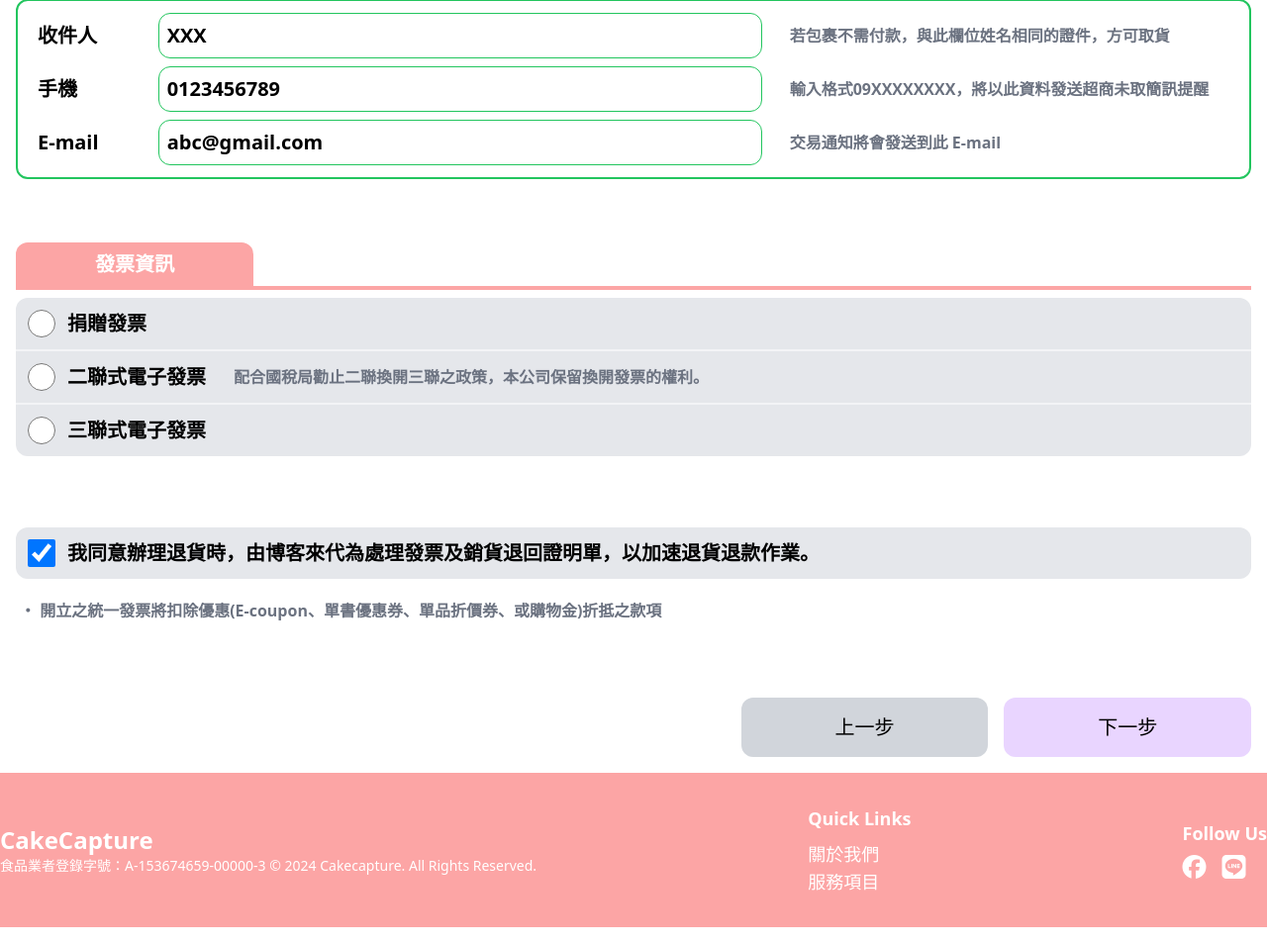
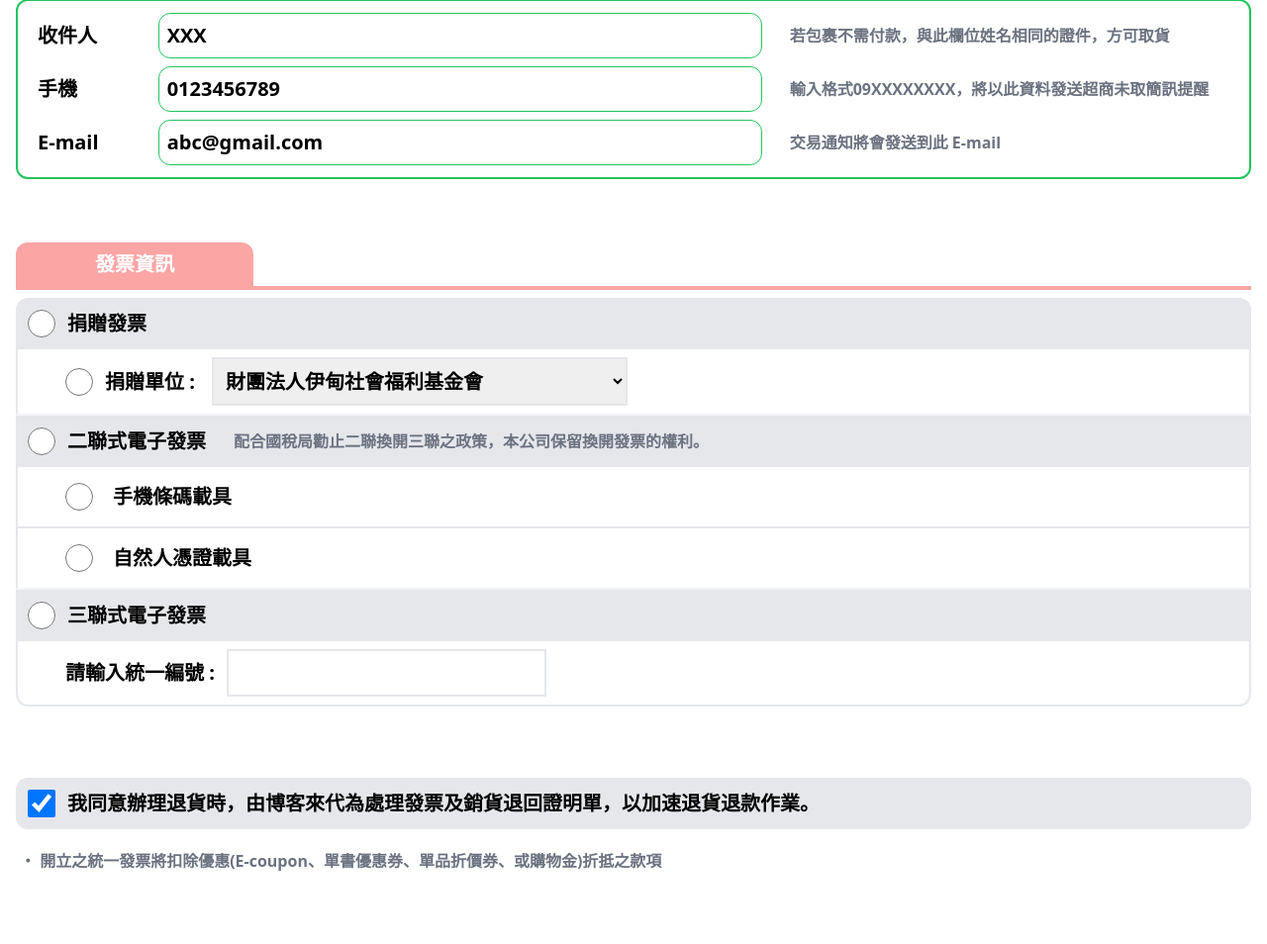
Before and after one commit to x10akd/CakeCapture, a Django app: page /cart/payment in a window 1280 px wide. Shown: the part 1721-2675 px from the top of the page at 99% size. Run offline with Django 5.2, Linux system fonts and the light colour scheme; style sheets or scripts are compiled from the project's sources; some libraries are stand-ins or nearby versions.

Commit message:
Update cart_payment.html

```diff
--- a/templates/cart/cart_payment.html
+++ b/templates/cart/cart_payment.html
@@ -171,28 +171,74 @@
       </div>
     </div>
   </div>
-  <!-- section-receipt -->
+  <!-- section-invoice -->
   <div class="mt-12 m-2 p-2 text-center text-xl font-semibold">
-    <!-- receipt-tag -->
+    <!-- invoice-tag -->
     <div class="w-60 rounded-t-xl p-2 bg-red-300 text-white">
       <h3>發票資訊</h3>
     </div>
     <span class="block w-full h-1 bg-red-300"></span>
-    <!-- receipt-options -->
+    <!-- invoice-options -->
     <div class="mt-2">
-      <div class="flex items-center rounded-t-xl border-b-2 border-gray-100 p-3 bg-gray-200">
-        <input type="radio" name="delivery-method" id="method_1" class="w-7 h-7">
-        <label for="method_1" class="circle ml-3 font-semibold">捐贈發票</label>
+      <!-- donate-community -->
+      <div class=" border-b-2 border-gray-100">
+        <div class="flex items-center rounded-t-xl p-3 bg-gray-200">
+          <input type="radio" name="invoice-options" id="donate" class="w-7 h-7">
+          <label for="donate" class="ml-3 font-semibold">捐贈發票</label>
+        </div>
+        <div class="flex items-center p-2 border-l-2 border-r-2 border-gray-200">
+          <input type="radio" id="donate_community" name="invoice_donate" class="ml-10 w-7 h-7">
+          <label for="donate_community" class="ml-3">
+            <span>捐贈單位 :</span>
+            <select name="invoice_to_community" id="invoice_to_community" class="ml-3 p-2 border-2 border-gray-200">
+              <option value="001::財團法人伊甸社會福利基金會">財團法人伊甸社會福利基金會</option>
+              <option value="002::財團法人肝病防治學術基金會">財團法人肝病防治學術基金會</option>
+              <option value="003::財團法人心路社會福利基金會">財團法人心路社會福利基金會</option>
+              <option value="004::財團法人中華民國兒童福利聯盟文教基金會">財團法人中華民國兒童福利聯盟文教基金會</option>
+            </select>
+          </label>
+        </div>
       </div>
-      <div class="flex items-center border-b-2 border-gray-100 p-3 bg-gray-200">
-        <input type="radio" name="delivery-method" id="method_1" class="w-7 h-7">
-        <label for="method_1" class="circle ml-3 font-semibold">二聯式電子發票</label>
-        <p class="ml-7 text-base text-gray-500">配合國稅局勸止二聯換開三聯之政策，本公司保留換開發票的權利。</p>
+      <!-- two-parts -->
+      <div class=" border-b-2 border-gray-100">
+        <div class="flex items-center p-3 bg-gray-200">
+          <input type="radio" name="invoice-options" id="two_parts" class="w-7 h-7">
+          <label for="two_parts" class="ml-3 font-semibold">二聯式電子發票</label>
+          <p class="ml-7 text-base text-gray-500">配合國稅局勸止二聯換開三聯之政策，本公司保留換開發票的權利。</p>
+        </div>
+        <div class="flex items-center p-2 border-l-2 border-r-2 border-gray-200">
+          <input type="radio" id="cell-barcode" name="two-parts" class="ml-10 w-7 h-7">
+          <label for="cell-barcode" class="ml-3 p-2">
+            手機條碼載具
+          </label>
+        </div>
+        <div class="flex items-center p-2 border-t-2 border-x-2 border-gray-200">
+          <input type="radio" id="citizen-barcode" name="two-parts" class="ml-10 w-7 h-7">
+          <label for="citizen-barcode" class="ml-3 p-2">
+            自然人憑證載具
+          </label>
+        </div>
       </div>
-      <div class="flex items-center rounded-b-xl p-3 bg-gray-200">
-        <input type="radio" name="delivery-method" id="method_2" class="w-7 h-7">
-        <label for="method_2" class="circle ml-3 font-semibold">三聯式電子發票</label>
+
+      <!-- three-parts -->
+      <div class="rounded-b-xl border-b-2 border-gray-200">
+        <div class="flex items-center p-3 bg-gray-200">
+          <input type="radio" name="invoice-options" id="three_parts" class="w-7 h-7">
+          <label for="three_parts" class="ml-3 font-semibold">三聯式電子發票</label>
+        </div>
+        <div class="flex items-center rounded-b-xl border-x-2 border-gray-200 p-2">
+          <label for="uniform-numbers" class="ml-10">請輸入統一編號 :</label>
+          <input type="text" maxlength="8" name="uniform-numbers" class="ml-3 p-2 border-2 border-gray-200">
+        </div>
       </div>
+
+
+
+
+
+
+
+
     </div>
   </div>
   <!-- section-return-goods -->
```
